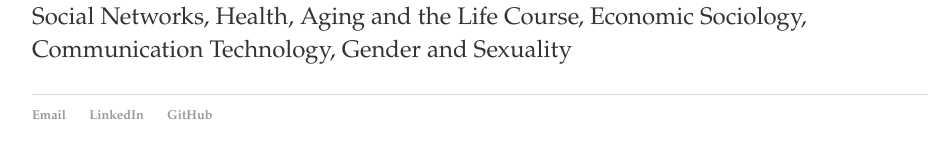
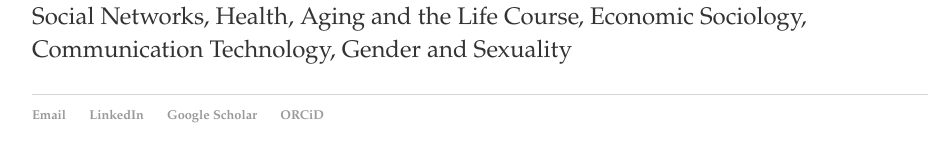
Before and after one commit to windyqu/windyqu.github.io, a Jekyll site: the page built from index.html, in a window 1280 px wide. Shown: the part 615-777 px from the top of the page, without its empty margins (160-1100 px from the left). Built offline with Jekyll 4.4.1, drawn with Linux system fonts in a browser that asks for light colours.

Commit message:
Update default.html

```diff
--- a/_layouts/default.html
+++ b/_layouts/default.html
@@ -22,9 +22,10 @@
 		</div><!-- /.container -->
 		<footer>
 	    		<ul>
-	        		<li><a href="mailto:838476240@qq.com">Email</a></li>
-			        <li><a href="https://www.linkedin.com/in/tianyao-qu-4a0477146" target="_blank">LinkedIn</a></li>
-        		        <li><a href="https://github.com/windyqu" target="_blank">GitHub</a></li>
+	        		<li><a href="mailto:tq34@cornell.edu">Email</a></li>
+			        <li><a href="https://www.linkedin.com/in/tianyao-qu" target="_blank">LinkedIn</a></li>
+        		        <li><a href="https://scholar.google.com/citations?user=4NCidpAAAAAJ" target="_blank">Google Scholar</a></li>
+				<li><a href="https://orcid.org/0000-0002-5468-7376" target="_blank">ORCiD</a></li>
 		        </ul>
 		</footer>
 	</body>
```
